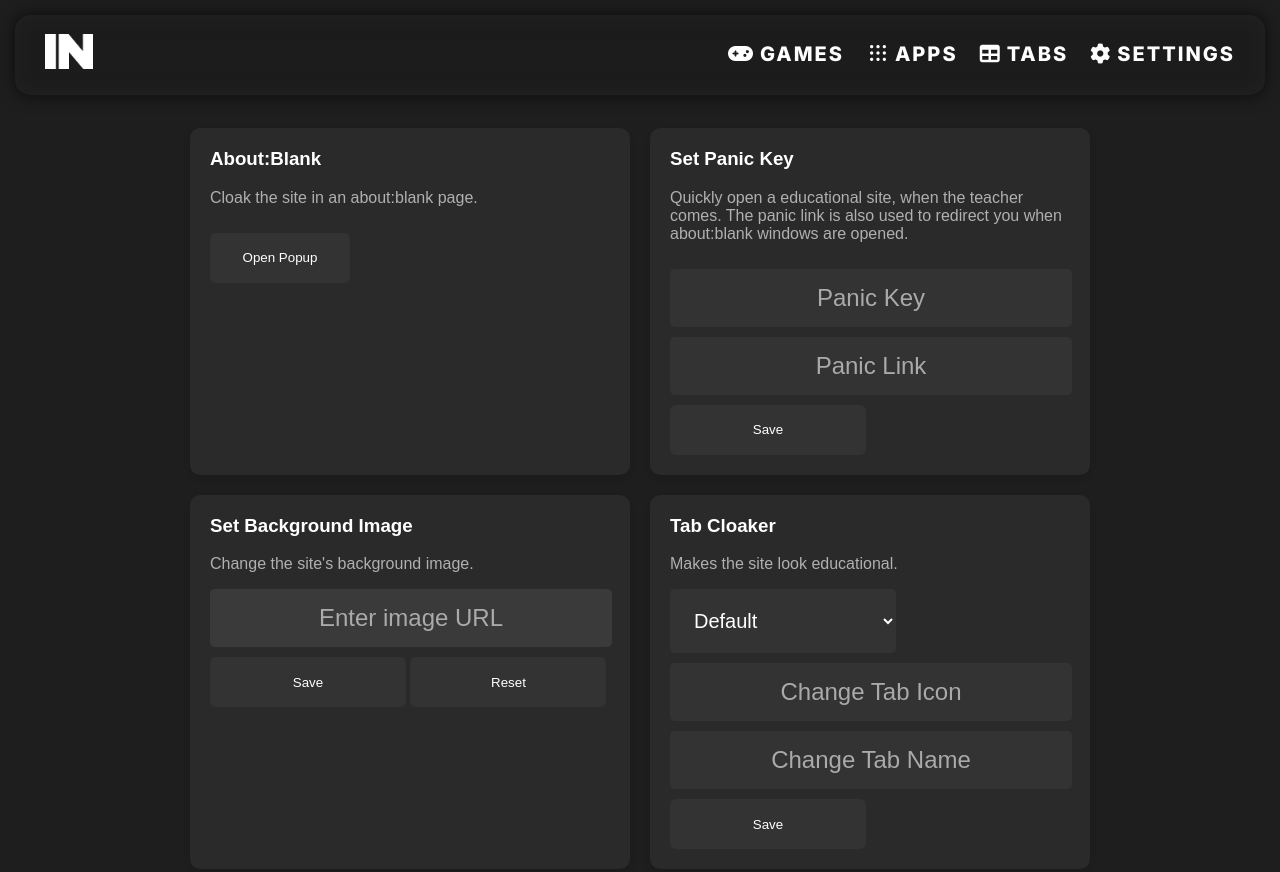
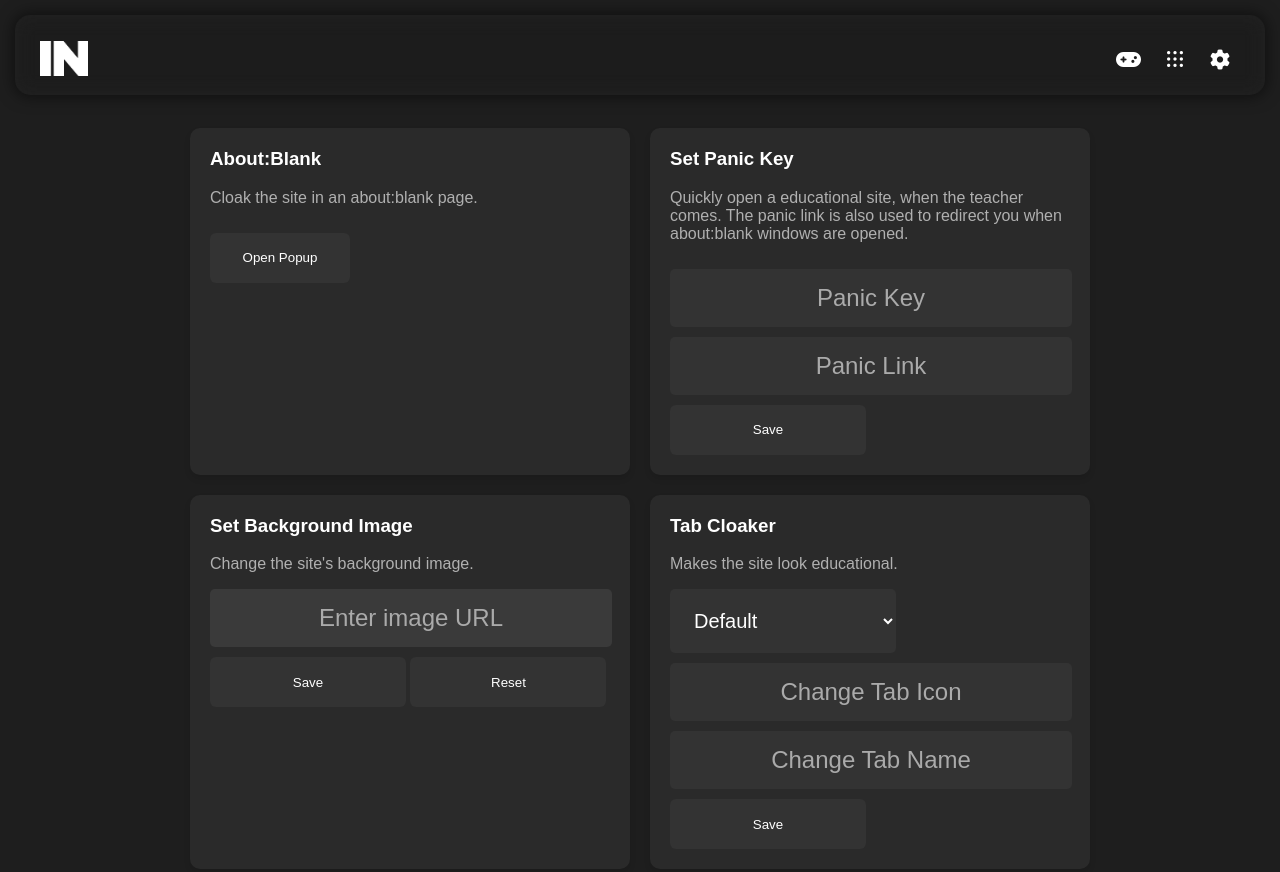
Before and after one commit to SamisIncredible/freeinterstellar, a website: page static/settings.html in a window 1280 px wide. Shown: the top 872 px of the page. Drawn offline with nearby package versions, Linux system fonts and the light colour scheme.

Commit message:
Update settings.html

```diff
--- a/static/settings.html
+++ b/static/settings.html
@@ -1,6 +1,7 @@
 <!DOCTYPE html>
 <html lang="en">
 <head>
+   <script async src="https://pagead2.googlesyndication.com/pagead/js/adsbygoogle.js?client=ca-pub-4870789784619126"crossorigin="anonymous"></script>
    <meta charset="UTF-8">
    <meta name="viewport" content="width=device-width, initial-scale=1.0">
    <link rel="shortcut icon" id="dynamic-favicon" href="favicon.png">
@@ -14,12 +15,11 @@
 </head>
 <!-- Nav Bar Start-->
 <div class="fixed-nav-bar">
-   <a class="icon" href="/./"><img id="INImg" src="main.png"></a>
+    <button class="navbar-button" onclick="window.location.href='/./'" style="background: none; padding: 0; border: none; width: 25px; height: 65px; margin-bottom: 5px;"><img id="INImg" src="main.png"></button>
      <div class="fixed-nav-bar-right">
-         <a class="navbar-link" href="/./-"><i class="fa-solid fa-gamepad navbar-icon"></i>Games</a>
-         <a class="navbar-link" href="/./~"><span class="material-symbols-outlined weird-icon">apps</span>Apps</a>
-         <a class="navbar-link" href="/./%"><i class="fa-solid fa-table navbar-icon"></i>Tabs</a>
-         <a class="navbar-link" href="/./!"><i class="fa-solid fa-gear navbar-icon settings-icon"></i>Settings</a>
+         <button class="navbar-link" onclick="window.location.href='/./-'" style="background: none; padding: 0; border: none; width: 25px; height: 65px;"><i class="fa-solid fa-gamepad navbar-icon"></i></button>
+         <button class="navbar-link" onclick="window.location.href='/./~'" style="background: none; padding: 0; border: none; width: 25px; height: 65px;"><span class="material-symbols-outlined weird-icon">apps</span></button>
+         <button class="navbar-link" onclick="window.location.href='/./!'" style="background: none; padding: 0; border: none; width: 25px; height: 65px;"><i class="fa-solid fa-gear navbar-icon settings-icon"></i></button>
       </div></div></div></div>
 <!-- Nav Bar End-->
 <div class="main">
```
